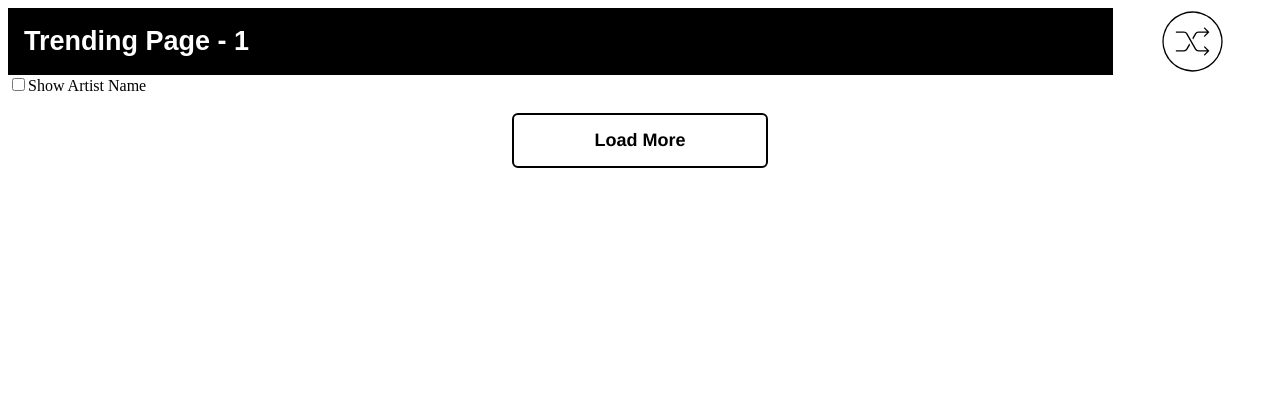
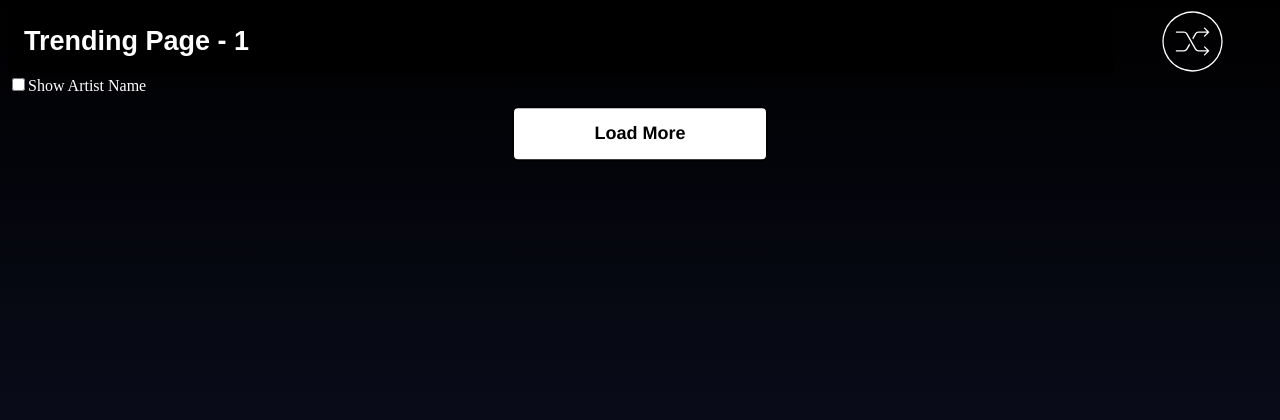
Before and after one commit to Pratham-Chauhan/Artstation-flask-app, a Flask app: page /1 in a window 1280 px wide. Shown: the top 420 px of the page. Run offline with Flask 3, Linux system fonts and the light colour scheme; data that the repository does not hold is empty; some libraries are stand-ins or nearby versions.

Commit message:
pretty look: finally dark background gradient page, animated load more button

```diff
--- a/static/mystyle.css
+++ b/static/mystyle.css
@@ -36,6 +36,11 @@
     /* filter: invert(50%) sepia(100%) saturate(5000%) hue-rotate(5.7rad); */
 }
 
+body{
+    background: linear-gradient(to bottom, black, #21295c);
+    background-attachment: fixed;
+    background-size: 100% 96em;
+}
 
 .blur_bg {
     width: 120%;
@@ -173,4 +178,18 @@ div.artist {
     /* user-select: none; */
     /* -webkit-user-select: none; */
     /* touch-action: manipulation; */
+
+    animation: jump 0.5s infinite;
+  }
+
+  @keyframes jump {
+    0% {
+      transform: translateY(0);
+    }
+    50% {
+      transform: translateY(-10px);
+    }
+    100% {
+      transform: translateY(0);
+    }
 }
--- a/templates/home.html
+++ b/templates/home.html
@@ -7,17 +7,14 @@
     <title>ArtStation Gallery</title>
     <link rel="stylesheet" href="{{ url_for('static', filename='mystyle.css')}}" />
     <script src="//ajax.googleapis.com/ajax/libs/jquery/2.0.3/jquery.min.js"></script>
-
 </head>
 
 <body>
     <div class="main">
         <div id="heading">
             <p>Trending Page - {{page}}</p>
-
-
         </div>
-        <div class="shuffle icon">
+        <div class="shuffle icon" style="filter: invert(1)">
             <a href="/">
                 <?xml version="1.0" ?><svg data-name="Layer 1" id="Layer_1" viewBox="0 0 100 100"
                     xmlns="http://www.w3.org/2000/svg">
@@ -32,33 +29,31 @@
                         d="M74.70709,64.70709a1.00006,1.00006,0,0,0,0-1.41418l-6-6a1,1,0,1,0-1.41418,1.41418h-.00006L71.58575,63H58.915a4.00059,4.00059,0,0,1-3.48145-2.02893L42.45123,38.0434A6.00073,6.00073,0,0,0,37.22949,35H26a1,1,0,0,0,0,2H37.22949a4.0003,4.0003,0,0,1,3.48139,2.02893L53.69324,61.9566A6.001,6.001,0,0,0,58.915,65H71.58563l-4.29278,4.29291a1,1,0,1,0,1.4143,1.41418Z" />
                 </svg>
             </a>
-
         </div>
     </div>
-    <div id="devicesize"></div>
-    <div><input type="checkbox" id="toggle_artist" onclick="toggle()">Show Artist Name</div>
+    <div id="devicesize" style="display: none;"></div>
+    <div style="color: white">
+        <input type="checkbox" id="toggle_artist" onclick="toggle()" />Show Artist Name
     </div>
+
     <div id="wrapper">
         <div class="container">
             {% for art in urls %}
 
             <div class="art {{ art.hash }}" style="display: none">
-                <div style="position: absolute;overflow: hidden">
-                    <img class="blur_bg" src="{{ art.URL }}">
+                <div style="position: absolute; overflow: hidden">
+                    <img class="blur_bg" src="{{ art.URL }}" />
                 </div>
 
-                <div style="position: absolute;overflow: hidden">
-                    <img class="dark_overlay" src="{{ art.URL }}">
+                <div style="position: absolute; overflow: hidden">
+                    <img class="dark_overlay" src="{{ art.URL }}" />
                 </div>
 
-
-
-                <div style="position: relative;">
+                <div style="position: relative">
                     <a href="/view/{{ art.hash }}" target="_blank" class="view">
-                        <img  src="{{ art.URL }}" />
+                        <img src="{{ art.URL }}" />
                     </a>
-                    <img class="like icon" src="/static/like_bt.png">
-
+                    <img class="like icon" src="/static/like_bt.png" />
                 </div>
 
                 <div class="artist">
@@ -72,38 +67,40 @@
     </div>
     <div class="loadmore" onclick="loads()">Load More</div>
 
+    <script>
+        // change color of like button to pink (enable)
+        $(".like").on("click", function () {
+            $(this).css({
+                filter: "invert(50%) sepia(100%) saturate(5000%) hue-rotate(5.7rad)",
+                opacity: "100%",
+            });
+        });
+
+        // $(window).on('scroll', function() {
+        //     var scrollPosition = $(window).scrollTop(); // Get the vertical scroll position
+        //     $('body').css('background-position-y', scrollPosition + 'px'); // Update the background-position-y
+        // });
+    </script>
 
     <script>
-        // change color of like button to pink (enable)
-        $(".like").on("click", function() {
-            $(this).css({
-                'filter': "invert(50%) sepia(100%) saturate(5000%) hue-rotate(5.7rad)",
-                'opacity': '100%'
-            })
-        });
-    </script>
-    <script>
-        var e = document.getElementById('devicesize');
-        var art = document.getElementsByTagName('img');
+        var e = document.getElementById("devicesize");
+        var art = document.getElementsByTagName("img");
 
         e.innerHTML = `${window.screen.width} x ${window.screen.height} - ${art[0].naturalWidth}, ${art[0].naturalWidth}, ${document.body.clientWidth}`;
 
         var checkBox = document.getElementById("toggle_artist");
         checkBox.checked = true;
         function toggle() {
-
-            var text = document.querySelectorAll('.artist');
+            var text = document.querySelectorAll(".artist");
 
             if (checkBox.checked == true) {
                 text.forEach(function (i) {
                     i.style.display = "flex";
-                })
-
-
+                });
             } else {
                 text.forEach(function (i) {
                     i.style.display = "none";
-                })
+                });
             }
         }
     </script>
@@ -131,7 +128,6 @@
         }
         loads();
     </script>
-
 </body>
 
 </html>
```
